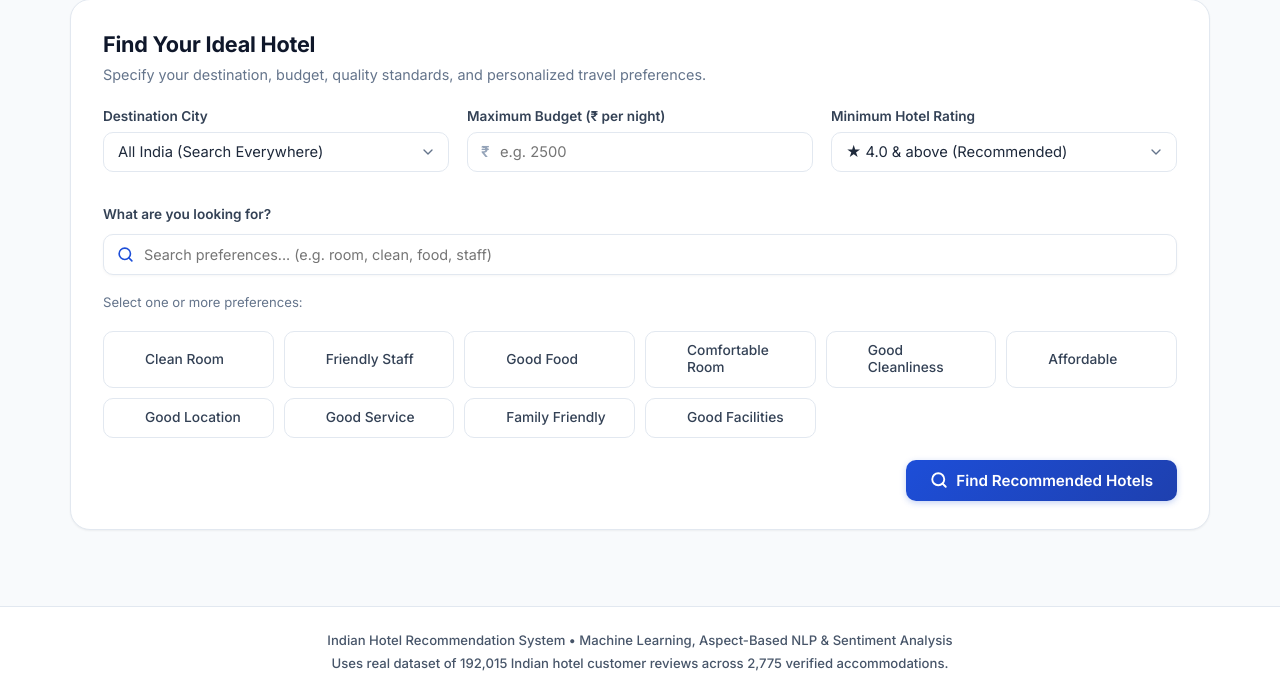
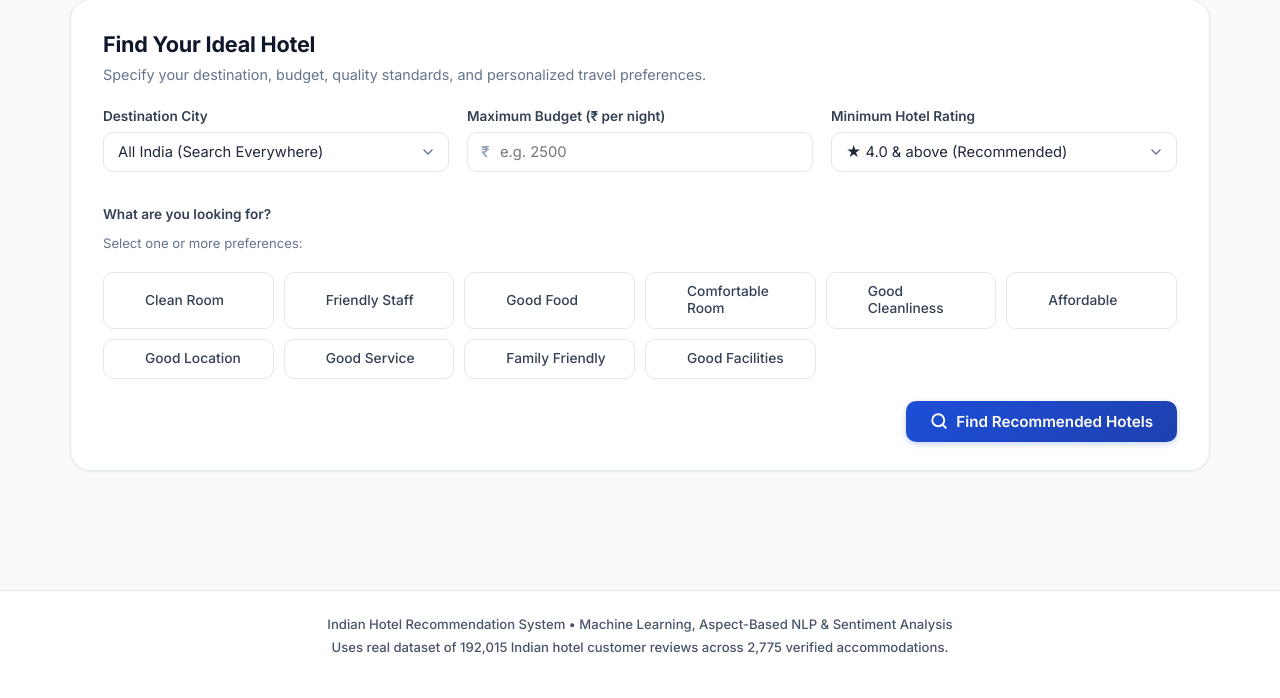
Before and after one commit to mdfardinakhtar/Hotel-Recommendation-System, a Flask app: template templates/index.html in a window 1280 px wide. Shown: the part 118-816 px from the top of the page. After the commit the page ends 773 px from the top, so only its background shows below. Run offline with Flask 3, Linux system fonts and the light colour scheme; the template is opened without the code that fills it, so the values that code supplies are empty; parts of the project's set-up code (start-up, migrations or seed data) failed here and were passed over.

Commit message:
feat: Clean selectable preference cards UI with multi-select and Clear All

```diff
--- a/static/script.js
+++ b/static/script.js
@@ -25,94 +25,6 @@ const PREFERENCE_MAP = {
 // Set tracking active selected preference keys
 const selectedPreferences = new Set();
 
-function filterPreferenceOptions(query) {
-    const rawQuery = (query || "").trim().toLowerCase();
-    const clearBtn = document.getElementById("clear-search-btn");
-    const container = document.getElementById("preference-chips-container");
-    const noMatchesBox = document.getElementById("no-pref-matches");
-    const noMatchesQuery = document.getElementById("no-pref-query");
-    const optionsCaption = document.getElementById("pref-options-caption");
-
-    if (clearBtn) {
-        if (rawQuery.length > 0) {
-            clearBtn.classList.remove("hidden");
-        } else {
-            clearBtn.classList.add("hidden");
-        }
-    }
-
-    const cards = container ? container.querySelectorAll(".pref-card") : [];
-    let visibleCount = 0;
-
-    cards.forEach(card => {
-        const title = (card.getAttribute("data-title") || card.textContent || "").toLowerCase();
-        const key = (card.getAttribute("data-key") || "").toLowerCase().replace("_", " ");
-
-        // Match query against title or key
-        const matches = rawQuery === "" || title.includes(rawQuery) || key.includes(rawQuery);
-
-        if (matches) {
-            card.classList.remove("hidden");
-            visibleCount++;
-        } else {
-            card.classList.add("hidden");
-        }
-    });
-
-    if (noMatchesBox) {
-        if (visibleCount === 0 && rawQuery.length > 0) {
-            noMatchesBox.classList.remove("hidden");
-            if (noMatchesQuery) noMatchesQuery.textContent = rawQuery;
-            if (optionsCaption) optionsCaption.classList.add("hidden");
-        } else {
-            noMatchesBox.classList.add("hidden");
-            if (optionsCaption) optionsCaption.classList.remove("hidden");
-        }
-    }
-}
-
-function clearSearchInput() {
-    const input = document.getElementById("pref-search-input");
-    if (input) {
-        input.value = "";
-        filterPreferenceOptions("");
-        input.focus();
-    }
-}
-
-function renderSelectedSummary() {
-    const summaryContainer = document.getElementById("selected-summary-container");
-    const chipsList = document.getElementById("selected-chips-list");
-    const clearAllBtn = document.getElementById("clear-pref-btn");
-
-    if (!summaryContainer || !chipsList) return;
-
-    if (selectedPreferences.size === 0) {
-        summaryContainer.classList.add("hidden");
-        chipsList.innerHTML = "";
-        if (clearAllBtn) clearAllBtn.classList.add("hidden");
-        return;
-    }
-
-    summaryContainer.classList.remove("hidden");
-    if (clearAllBtn) clearAllBtn.classList.remove("hidden");
-
-    chipsList.innerHTML = "";
-    selectedPreferences.forEach(key => {
-        const item = PREFERENCE_MAP[key];
-        if (!item) return;
-
-        const pill = document.createElement("span");
-        pill.className = "selected-pill";
-        pill.innerHTML = `
-            <span class="selected-pill-check">✓</span>
-            <span class="selected-pill-title">${escapeHtml(item.label)}</span>
-            <button type="button" class="selected-pill-remove" onclick="togglePreference('${key}')" title="Remove ${escapeHtml(item.label)}" aria-label="Remove ${escapeHtml(item.label)}">&times;</button>
-        `;
-        chipsList.appendChild(pill);
-    });
-}
-
 function togglePreference(key) {
     if (!PREFERENCE_MAP[key]) return;
 
@@ -126,18 +38,25 @@ function togglePreference(key) {
         if (btn) btn.classList.add("selected");
     }
 
-    renderSelectedSummary();
-    updatePreferenceInput();
+    updatePreferenceState();
 }
 
 function clearAllPreferences() {
     selectedPreferences.clear();
     document.querySelectorAll(".pref-card").forEach(btn => btn.classList.remove("selected"));
-    renderSelectedSummary();
-    updatePreferenceInput();
+    updatePreferenceState();
 }
 
-function updatePreferenceInput() {
+function updatePreferenceState() {
+    const clearBtn = document.getElementById("clear-pref-btn");
+    if (clearBtn) {
+        if (selectedPreferences.size > 0) {
+            clearBtn.classList.remove("hidden");
+        } else {
+            clearBtn.classList.add("hidden");
+        }
+    }
+
     const prefInput = document.getElementById("preference");
     if (prefInput) {
         if (selectedPreferences.size > 0) {
--- a/templates/index.html
+++ b/templates/index.html
@@ -84,95 +84,55 @@
             <!-- Preference Selection Section -->
             <div class="form-group preference-section">
                 <div class="preference-header-row">
-                    <label class="preference-label" for="pref-search-input">What are you looking for?</label>
+                    <label class="preference-label">What are you looking for?</label>
                     <button type="button" id="clear-pref-btn" class="clear-all-btn hidden" onclick="clearAllPreferences()">
                         Clear All
                     </button>
                 </div>
-
-                <!-- Modern Search Bar to Filter Preference Options -->
-                <div class="pref-search-wrapper">
-                    <span class="pref-search-icon">
-                        <svg width="17" height="17" viewBox="0 0 24 24" fill="none" stroke="currentColor" stroke-width="2.3" stroke-linecap="round" stroke-linejoin="round">
-                            <circle cx="11" cy="11" r="8"></circle>
-                            <line x1="21" y1="21" x2="16.65" y2="16.65"></line>
-                        </svg>
-                    </span>
-                    <input
-                        type="text"
-                        id="pref-search-input"
-                        class="pref-search-input"
-                        placeholder="Search preferences... (e.g. room, clean, food, staff)"
-                        autocomplete="off"
-                        aria-label="Filter available preference options"
-                        oninput="filterPreferenceOptions(this.value)"
-                    >
-                    <button
-                        type="button"
-                        id="clear-search-btn"
-                        class="pref-search-clear hidden"
-                        onclick="clearSearchInput()"
-                        aria-label="Clear preference search filter"
-                        title="Clear search filter"
-                    >&times;</button>
-                </div>
-
-                <!-- Selected Preferences Summary Bar (Shown when >= 1 option selected) -->
-                <div id="selected-summary-container" class="selected-summary-container hidden">
-                    <span class="selected-summary-label">Selected:</span>
-                    <div id="selected-chips-list" class="selected-chips-list"></div>
-                </div>
-
-                <p class="preference-subtitle" id="pref-options-caption">Select one or more preferences:</p>
+                <p class="preference-subtitle">Select one or more preferences:</p>
 
                 <!-- Selectable Preference Chips Grid -->
                 <div class="preference-chips-grid" id="preference-chips-container">
-                    <button type="button" class="pref-card" data-key="clean_room" data-title="Clean Room" onclick="togglePreference('clean_room')">
+                    <button type="button" class="pref-card" data-key="clean_room" onclick="togglePreference('clean_room')">
                         <span class="pref-check"><svg width="12" height="12" viewBox="0 0 24 24" fill="none" stroke="currentColor" stroke-width="3" stroke-linecap="round" stroke-linejoin="round"><polyline points="20 6 9 17 4 12"></polyline></svg></span>
                         <span class="pref-title">Clean Room</span>
                     </button>
-                    <button type="button" class="pref-card" data-key="friendly_staff" data-title="Friendly Staff" onclick="togglePreference('friendly_staff')">
+                    <button type="button" class="pref-card" data-key="friendly_staff" onclick="togglePreference('friendly_staff')">
                         <span class="pref-check"><svg width="12" height="12" viewBox="0 0 24 24" fill="none" stroke="currentColor" stroke-width="3" stroke-linecap="round" stroke-linejoin="round"><polyline points="20 6 9 17 4 12"></polyline></svg></span>
                         <span class="pref-title">Friendly Staff</span>
                     </button>
-                    <button type="button" class="pref-card" data-key="good_food" data-title="Good Food" onclick="togglePreference('good_food')">
+                    <button type="button" class="pref-card" data-key="good_food" onclick="togglePreference('good_food')">
                         <span class="pref-check"><svg width="12" height="12" viewBox="0 0 24 24" fill="none" stroke="currentColor" stroke-width="3" stroke-linecap="round" stroke-linejoin="round"><polyline points="20 6 9 17 4 12"></polyline></svg></span>
                         <span class="pref-title">Good Food</span>
                     </button>
-                    <button type="button" class="pref-card" data-key="comfortable_room" data-title="Comfortable Room" onclick="togglePreference('comfortable_room')">
+                    <button type="button" class="pref-card" data-key="comfortable_room" onclick="togglePreference('comfortable_room')">
                         <span class="pref-check"><svg width="12" height="12" viewBox="0 0 24 24" fill="none" stroke="currentColor" stroke-width="3" stroke-linecap="round" stroke-linejoin="round"><polyline points="20 6 9 17 4 12"></polyline></svg></span>
                         <span class="pref-title">Comfortable Room</span>
                     </button>
-                    <button type="button" class="pref-card" data-key="good_cleanliness" data-title="Good Cleanliness" onclick="togglePreference('good_cleanliness')">
+                    <button type="button" class="pref-card" data-key="good_cleanliness" onclick="togglePreference('good_cleanliness')">
                         <span class="pref-check"><svg width="12" height="12" viewBox="0 0 24 24" fill="none" stroke="currentColor" stroke-width="3" stroke-linecap="round" stroke-linejoin="round"><polyline points="20 6 9 17 4 12"></polyline></svg></span>
                         <span class="pref-title">Good Cleanliness</span>
                     </button>
-                    <button type="button" class="pref-card" data-key="affordable" data-title="Affordable" onclick="togglePreference('affordable')">
+                    <button type="button" class="pref-card" data-key="affordable" onclick="togglePreference('affordable')">
                         <span class="pref-check"><svg width="12" height="12" viewBox="0 0 24 24" fill="none" stroke="currentColor" stroke-width="3" stroke-linecap="round" stroke-linejoin="round"><polyline points="20 6 9 17 4 12"></polyline></svg></span>
                         <span class="pref-title">Affordable</span>
                     </button>
-                    <button type="button" class="pref-card" data-key="good_location" data-title="Good Location" onclick="togglePreference('good_location')">
+                    <button type="button" class="pref-card" data-key="good_location" onclick="togglePreference('good_location')">
                         <span class="pref-check"><svg width="12" height="12" viewBox="0 0 24 24" fill="none" stroke="currentColor" stroke-width="3" stroke-linecap="round" stroke-linejoin="round"><polyline points="20 6 9 17 4 12"></polyline></svg></span>
                         <span class="pref-title">Good Location</span>
                     </button>
-                    <button type="button" class="pref-card" data-key="good_service" data-title="Good Service" onclick="togglePreference('good_service')">
+                    <button type="button" class="pref-card" data-key="good_service" onclick="togglePreference('good_service')">
                         <span class="pref-check"><svg width="12" height="12" viewBox="0 0 24 24" fill="none" stroke="currentColor" stroke-width="3" stroke-linecap="round" stroke-linejoin="round"><polyline points="20 6 9 17 4 12"></polyline></svg></span>
                         <span class="pref-title">Good Service</span>
                     </button>
-                    <button type="button" class="pref-card" data-key="family_friendly" data-title="Family Friendly" onclick="togglePreference('family_friendly')">
+                    <button type="button" class="pref-card" data-key="family_friendly" onclick="togglePreference('family_friendly')">
                         <span class="pref-check"><svg width="12" height="12" viewBox="0 0 24 24" fill="none" stroke="currentColor" stroke-width="3" stroke-linecap="round" stroke-linejoin="round"><polyline points="20 6 9 17 4 12"></polyline></svg></span>
                         <span class="pref-title">Family Friendly</span>
                     </button>
-                    <button type="button" class="pref-card" data-key="good_facilities" data-title="Good Facilities" onclick="togglePreference('good_facilities')">
+                    <button type="button" class="pref-card" data-key="good_facilities" onclick="togglePreference('good_facilities')">
                         <span class="pref-check"><svg width="12" height="12" viewBox="0 0 24 24" fill="none" stroke="currentColor" stroke-width="3" stroke-linecap="round" stroke-linejoin="round"><polyline points="20 6 9 17 4 12"></polyline></svg></span>
                         <span class="pref-title">Good Facilities</span>
                     </button>
-                </div>
-
-                <!-- Empty search result state for preference filter -->
-                <div id="no-pref-matches" class="no-pref-matches hidden">
-                    <p>No preference options match "<span id="no-pref-query"></span>".</p>
-                    <button type="button" class="btn-text" onclick="clearSearchInput()">Show all options</button>
                 </div>
 
                 <!-- Hidden input maintaining backwards compatibility with any existing form listeners -->
```
